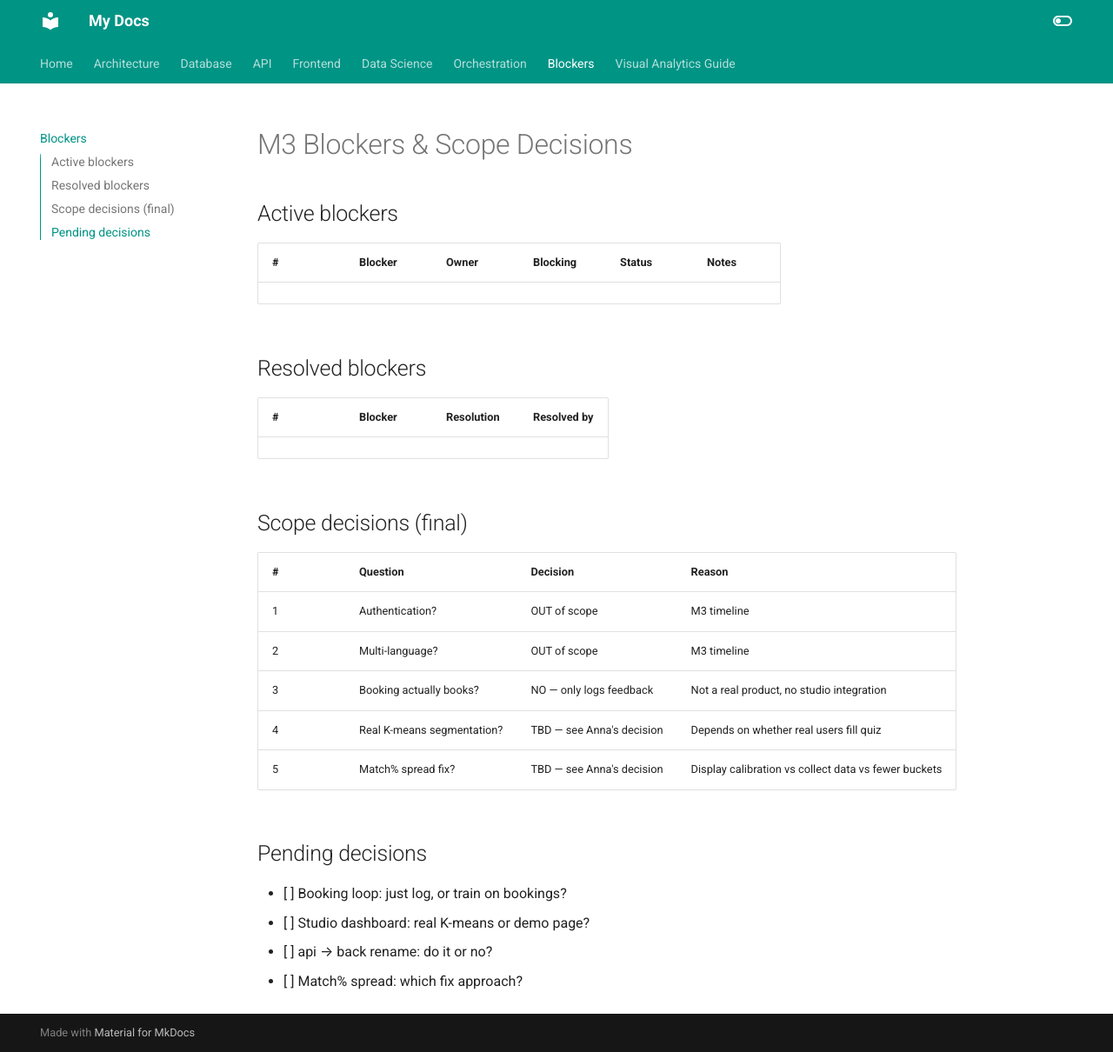
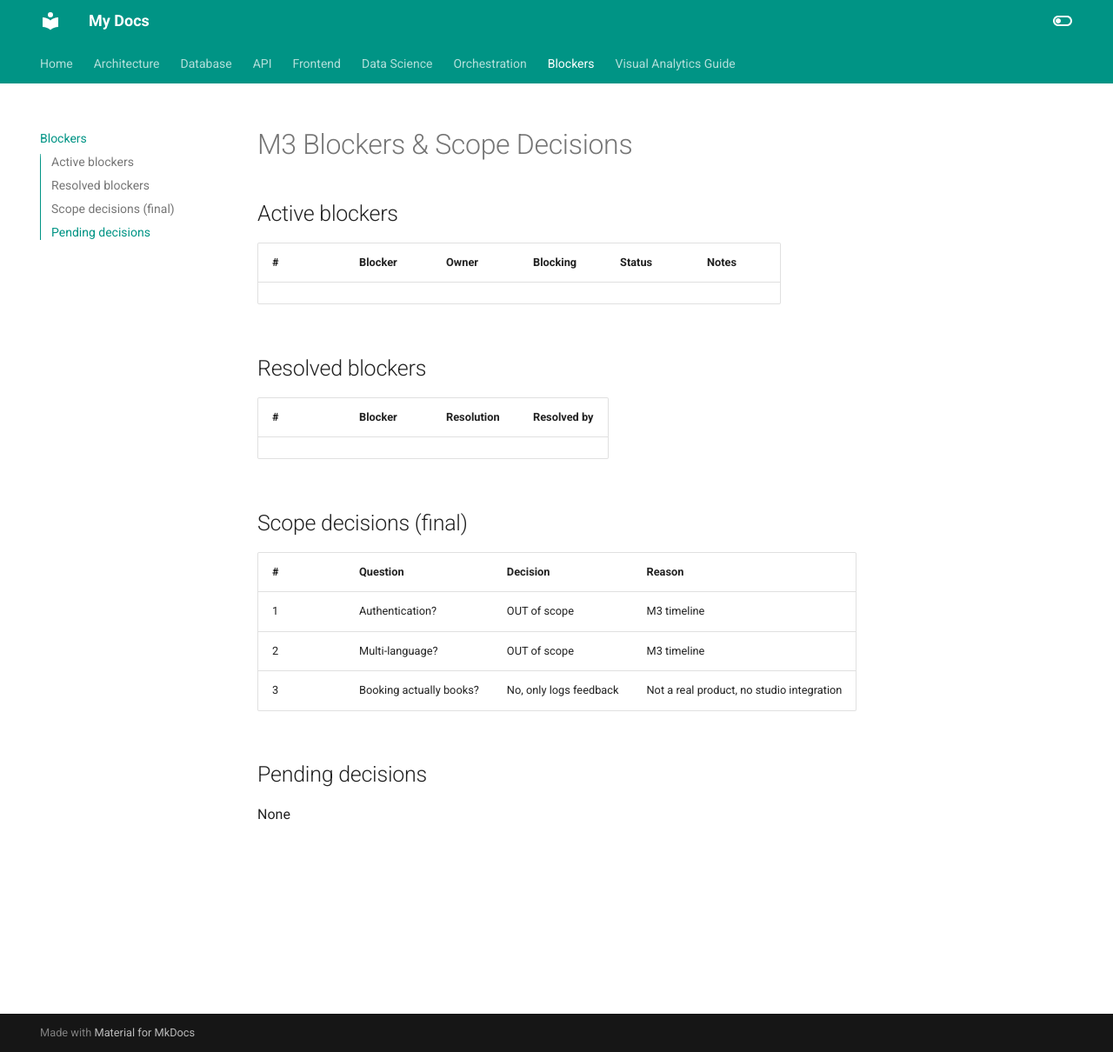
Before and after one commit to DS-223-2026-Spring/ds223-3-project, an MkDocs documentation site: the page built from docs/blockers.md, in a window 1280 px wide and 1210 px high. Shown: the whole window at 87% size. Built offline with MkDocs 1.6.1 and Material for MkDocs 9.7.7, drawn with Linux system fonts in a browser that asks for light colours.

Commit message:
mkdocs nicer

```diff
--- a/docs/blockers.md
+++ b/docs/blockers.md
@@ -18,13 +18,8 @@
 |---|----------|----------|--------|
 | 1 | Authentication? | OUT of scope | M3 timeline |
 | 2 | Multi-language? | OUT of scope | M3 timeline |
-| 3 | Booking actually books? | NO — only logs feedback | Not a real product, no studio integration |
-| 4 | Real K-means segmentation? | TBD — see Anna's decision | Depends on whether real users fill quiz |
-| 5 | Match% spread fix? | TBD — see Anna's decision | Display calibration vs collect data vs fewer buckets |
+| 3 | Booking actually books? | No, only logs feedback | Not a real product, no studio integration |
 
 ## Pending decisions
 
-- [ ] Booking loop: just log, or train on bookings?
-- [ ] Studio dashboard: real K-means or demo page?
-- [ ] api → back rename: do it or no?
-- [ ] Match% spread: which fix approach?
+None
```
Also changed, not shown: docs/frontend.md (+4 -9 lines), docs/visual-analytics-guide.md (+2 -0 lines).
